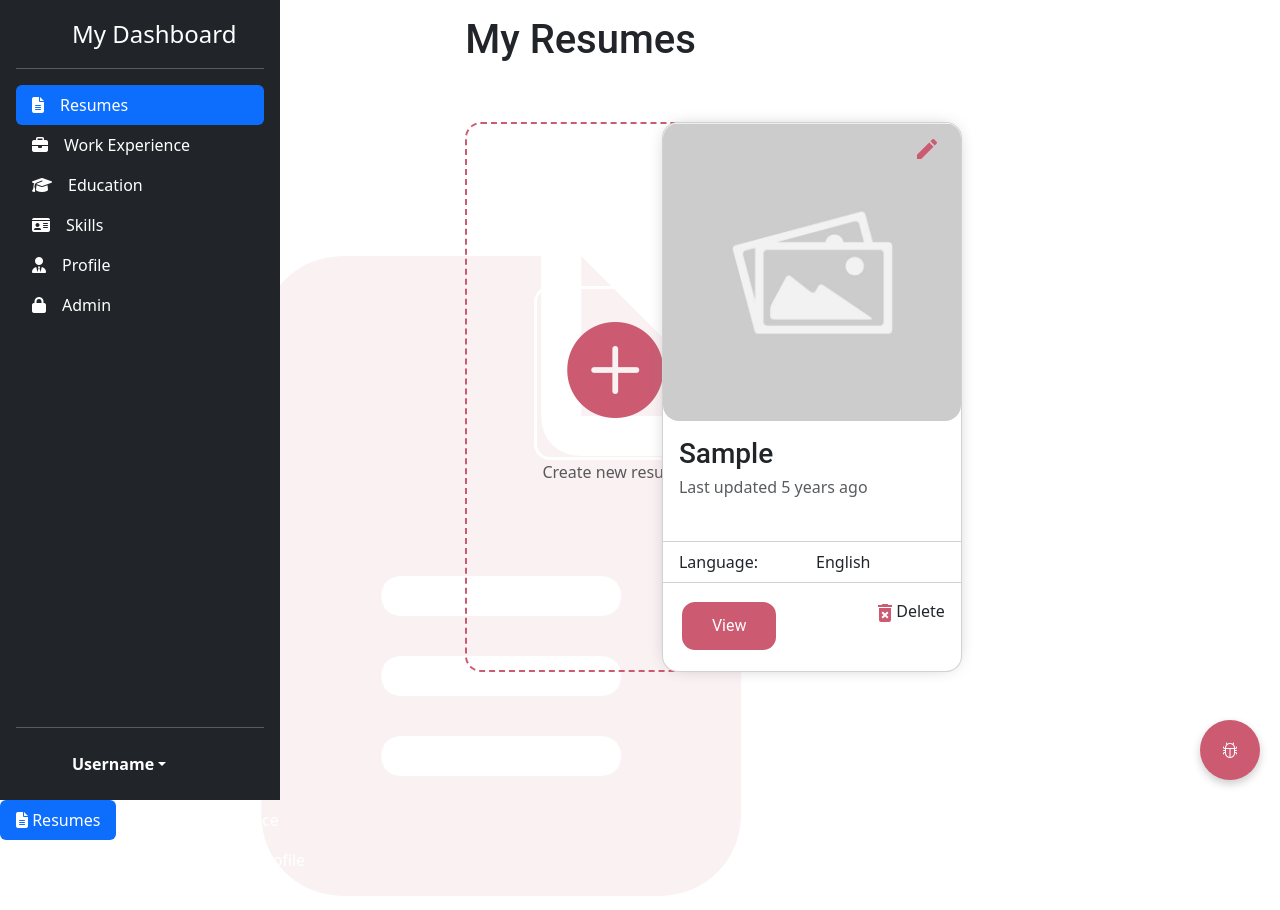
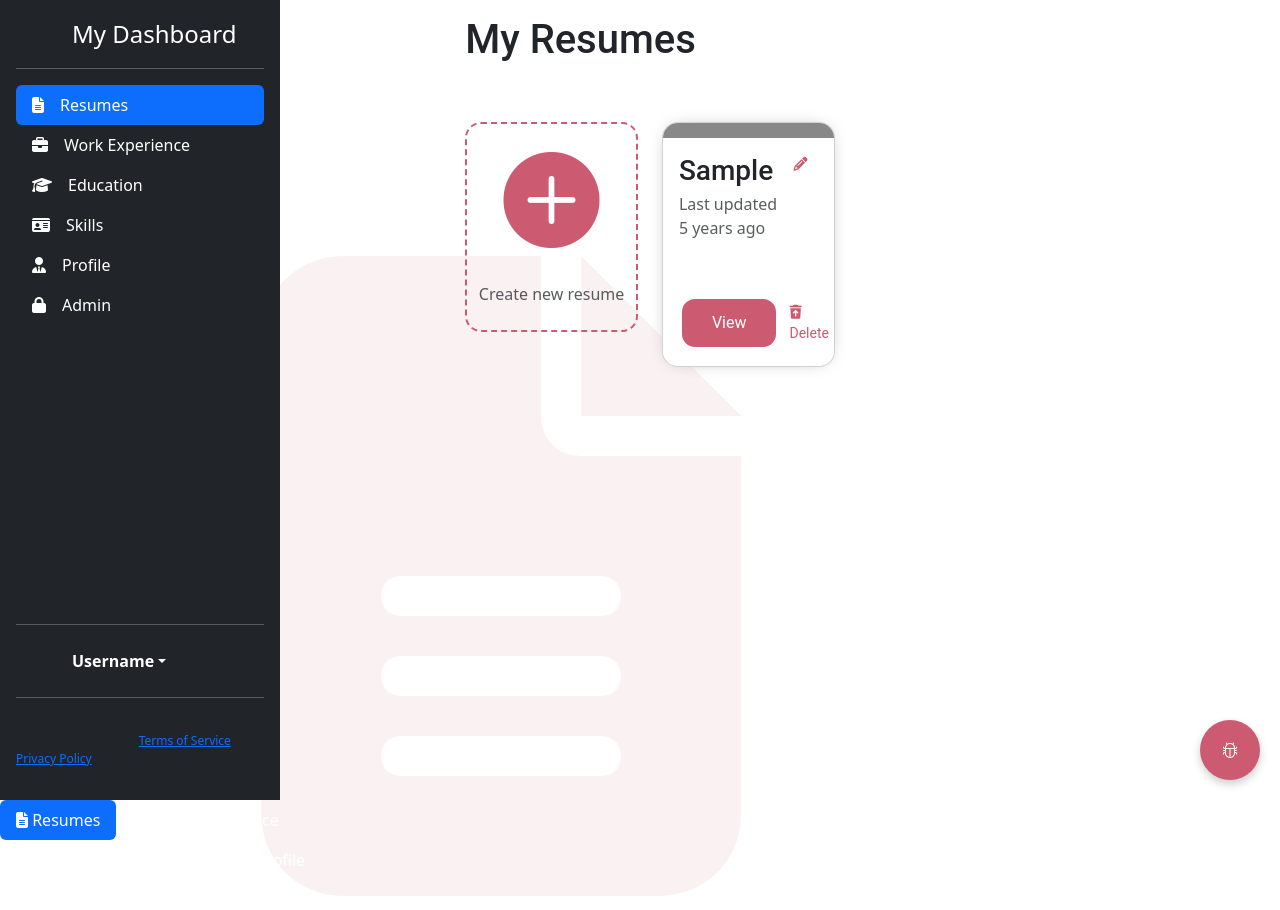
Before and after one commit to SimmoM8/Mr-Worker, a PHP site: page /mr-worker/my in a window 1280 px wide; the page is wider, and only the part inside the window is pictured. Run offline with PHP 8.4, Linux system fonts and the light colour scheme; the visitor is signed in with stand-in values (Sample User, id 1); tables that the repository leaves empty hold one stand-in row (values such as "Sample post"); some libraries are stand-ins or nearby versions.

Commit message:
styling updates particularly to resume cards

```diff
--- a/css/styles.css
+++ b/css/styles.css
@@ -141,20 +141,22 @@
   font-family: var(--font-main);
 }
 
-btn,
+.main-btn {
+  border: 3px solid white !important;
+  border-radius: var(--border-radius) !important;
+  padding: 12px 30px;
+}
+
+button,
 .btn {
-  border: 3px solid white !important;
   font-family: var(--font-main);
   font-size: 16px;
   color: var(--color-primary);
-  padding: 12px 30px;
   background: none;
-  border-radius: var(--border-radius) !important;
   box-shadow: none;
 }
 
-btn:hover,
-.btn:hover {
+.main-btn:hover {
   border: 3px solid white;
   box-shadow: 0 0 0 3px var(--color-primary);
 }
@@ -189,6 +191,11 @@
   color: white !important;
 }
 
+.btn-secondary {
+  background-color: white !important;
+  color: var(--color-primary) !important;
+}
+
 .menu-btn {
   font-family: var(--font-main);
   font-size: 14px;
@@ -198,6 +205,11 @@
   border: none;
   cursor: pointer;
   padding: 0 10px;
+}
+
+.menu-btn.shrink:hover {
+  font-size: 12px;
+  transition: font-size 0.1s;
 }
 
 /*	CARDS	*/
@@ -235,26 +247,37 @@
 }
 
 .card-resumes {
-  width: 300px;
-  height: 550px;
+  overflow-y: hidden;
+}
+
+.card-resumes h3.card-text {
+  overflow: hidden;
+  text-overflow: ellipsis;
+  max-width: calc(100% -14px);
+  display: block;
+}
+
+.color-gradient {
+  width: 100%;
+  height: 15px;
+}
+
+.copywrite {
+  font-size: 12px;
+  color: lightgrey;
 }
 
 .buttons {
   display: flex;
   justify-content: space-between;
   width: 100%;
+  align-items: center;
 }
 
 .card-placeholder {
   border: dashed 2px var(--color-primary);
   border-radius: 15px;
   margin-bottom: 20px;
-}
-
-.edit-resume-btn {
-  position: absolute;
-  right: 24px;
-  top: 12px;
 }
 
 hex-input::part(input) {
@@ -521,11 +544,9 @@
   /* Optional to keep responsive, adjust as required */
 }
 
-#modal_resume>.modal-content {
+.modal-content {
   height: 75vh;
-  /* Set the modal content height to 75% of the viewport height */
   overflow-y: auto;
-  /* Ensure the content is scrollable if it exceeds the set height */
 }
 
 /* General styles for profile picture */
--- a/js/experience.js
+++ b/js/experience.js
@@ -134,7 +134,7 @@
                 <li class="skill-item list-group-item" data-id="${skill.skill_id}" data-employer="${experience.id}" data-call="${call}">
                   <div class="d-flex">
 					  <button class="menu-btn btn-outline-danger delete-point" data-id="${skill.skill_id}">
-						<i class="fas fa-trash-alt"></i>
+						<i class="fas fa-square-minus"></i>
 					  </button>
                     <span class="point-text">${skill.skill_name}</span>
                   </div>
@@ -143,7 +143,7 @@
           </div>
           <div class="input-group mb-3">
 			<input type="text" class="form-control" id="input_experience_${experience.id}" placeholder="Type your skill here">
-            <button class="btn btn-outline-secondary" type="button" id="add_work_experience_${experience.id}" onClick="Experience.addPoint('${call}', '${experience.id}')">Add Skill</button>
+            <button class="btn btn-outline-secondary" type="button" id="add_work_experience_${experience.id}" onClick="Experience.addPoint('${call}', '${experience.id}')"><i class="fas fa-square-plus"></i></button>
           </div>
         </div>
       </div>
--- a/my/fetch-resumes.php
+++ b/my/fetch-resumes.php
@@ -2,31 +2,35 @@
 session_start();
 
 // If user is not logged in, redirect to sign-in page
-if ( !isset( $_SESSION[ 'user_id' ] ) ) {
-  header( "Location: ../sign-in.html" );
+if (!isset($_SESSION['user_id'])) {
+  header("Location: ../sign-in.html");
   exit();
 }
 
-include '../db.php';
+require '../db.php';
 
 try {
   $ajax_output = ''; // Initialize variable
 
   // Include the "add new resume" template
   ob_start();
-  include( 'template-card-add.html' );
+  include('template-card-add.html');
   $ajax_output .= ob_get_clean();
 
   // Fetch resumes for the logged-in user
-  $stmt = $pdo->prepare( "SELECT id, job_position, last_updated FROM resumes WHERE user_id = :user_id ORDER BY last_updated DESC" );
-  $stmt->execute( [ 'user_id' => $_SESSION[ 'user_id' ] ] );
+  $stmt = $pdo->prepare("SELECT * FROM resumes WHERE user_id = :user_id ORDER BY last_updated DESC");
+  $stmt->execute(['user_id' => $_SESSION['user_id']]);
 
-  if ( $stmt->rowCount() > 0 ) {
-    while ( $row = $stmt->fetch( PDO::FETCH_ASSOC ) ) {
+  if ($stmt->rowCount() > 0) {
+    while ($row = $stmt->fetch(PDO::FETCH_ASSOC)) {
       // Extract data for the template
-      $id = htmlspecialchars( $row[ 'id' ] );
-      $name = htmlspecialchars( $row[ 'job_position' ] );
-      $last_updated = htmlspecialchars( $row[ 'last_updated' ] );
+      $id = htmlspecialchars($row['id']);
+      $name = htmlspecialchars($row['job_position']);
+      $last_updated = htmlspecialchars($row['last_updated']);
+      $color1 = $row['grad_color_1'];
+      $color2 = $row['grad_color_2'];
+      error_log($color1);
+      error_log($color2);
 
       // Use the template file to render the card
       ob_start();
@@ -37,29 +41,29 @@
     $ajax_output .= "<p>No resumes found.</p>";
   }
   echo $ajax_output;
-} catch ( Exception $e ) {
-  error_log( $e->getMessage() );
+} catch (Exception $e) {
+  error_log($e->getMessage());
   echo "<p>An error occurred while fetching resumes.</p>";
 }
 
 // Calculate the time difference
-function timeAgo( $datetime ) {
+function timeAgo($datetime)
+{
   $now = new DateTime();
-  $lastUpdated = new DateTime( $datetime );
-  $diff = $now->diff( $lastUpdated );
+  $lastUpdated = new DateTime($datetime);
+  $diff = $now->diff($lastUpdated);
 
-  if ( $diff->y > 0 ) {
-    return $diff->y . " year" . ( $diff->y > 1 ? "s" : "" ) . " ago";
-  } elseif ( $diff->m > 0 ) {
-    return $diff->m . " month" . ( $diff->m > 1 ? "s" : "" ) . " ago";
-  } elseif ( $diff->d > 0 ) {
-    return $diff->d . " day" . ( $diff->d > 1 ? "s" : "" ) . " ago";
-  } elseif ( $diff->h > 0 ) {
-    return $diff->h . " hour" . ( $diff->h > 1 ? "s" : "" ) . " ago";
-  } elseif ( $diff->i > 0 ) {
-    return $diff->i . " minute" . ( $diff->i > 1 ? "s" : "" ) . " ago";
+  if ($diff->y > 0) {
+    return $diff->y . " year" . ($diff->y > 1 ? "s" : "") . " ago";
+  } elseif ($diff->m > 0) {
+    return $diff->m . " month" . ($diff->m > 1 ? "s" : "") . " ago";
+  } elseif ($diff->d > 0) {
+    return $diff->d . " day" . ($diff->d > 1 ? "s" : "") . " ago";
+  } elseif ($diff->h > 0) {
+    return $diff->h . " hour" . ($diff->h > 1 ? "s" : "") . " ago";
+  } elseif ($diff->i > 0) {
+    return $diff->i . " minute" . ($diff->i > 1 ? "s" : "") . " ago";
   } else {
     return "just now";
   }
 }
-?>
--- a/my/modal-experience.php
+++ b/my/modal-experience.php
@@ -78,9 +78,9 @@
         </form>
       </div>
       <div class="modal-footer">
-        <button type="button" class="btn btn-secondary" data-bs-dismiss="modal" aria-label="Cancel">Cancel</button>
-        <button type="button" class="btn btn-primary" id="addEntryBtn">Add</button>
-        <button type="button" class="btn btn-primary" id="updateEntryBtn">Save</button>
+        <button type="button" class="btn btn-secondary main-btn" data-bs-dismiss="modal" aria-label="Cancel">Cancel</button>
+        <button type="button" class="btn btn-primary main-btn" id="addEntryBtn">Add</button>
+        <button type="button" class="btn btn-primary main-btn" id="updateEntryBtn">Save</button>
       </div>
     </div>
   </div>
--- a/my/resumes.php
+++ b/my/resumes.php
@@ -44,23 +44,23 @@
         </nav>
 
         <!-- Tab Content -->
-        <div class="tab-content" id="nav-tabContent">
-          <div class="tab-pane fade show active" id="modal-content" role="tabpanel" tabindex="0"> </div>
+        <div class="tab-content" id="nav-tabContent" style="overflow-y: auto; height: 100%;">
+          <div class="tab-pane fade show active" id="modal-content" role="tabpanel" tabindex="0" style="height: 100%;"> </div>
         </div>
       </div>
       <div class="modal-footer">
         <!-- Buttons -->
-        <button type="button" class="btn btn-secondary" id="cancelBtn" data-bs-dismiss="modal" aria-label="Cancel" onClick="Resumes.closeModal()">Cancel</button>
-        <button type="button" class="btn btn-primary" id="submitBtn">Next</button>
-        <button type="button" class="btn btn-secondary" id="closeBtn" data-bs-dismiss="modal" aria-label="Close" onClick="Resumes.closeModal()">Close</button>
-        <button type="button" class="btn btn-primary" id="updateBtn">Save</button>
+        <button type="button" class="btn btn-secondary main-btn" id="cancelBtn" data-bs-dismiss="modal" aria-label="Cancel" onClick="Resumes.closeModal()">Cancel</button>
+        <button type="button" class="btn btn-primary main-btn" id="submitBtn">Next</button>
+        <button type="button" class="btn btn-secondary main-btn" id="closeBtn" data-bs-dismiss="modal" aria-label="Close" onClick="Resumes.closeModal()">Close</button>
+        <button type="button" class="btn btn-primary main-btn" id="updateBtn">Save</button>
       </div>
     </div>
   </div>
 </div>
 <script>
-    console.log("Inline script in resumes.php executed");
-    if (typeof Resumes !== "undefined" && Resumes.init) {
-      Resumes.init(); // Initialize Experience.js for this page
-    }
-  </script>
+  console.log("Inline script in resumes.php executed");
+  if (typeof Resumes !== "undefined" && Resumes.init) {
+    Resumes.init(); // Initialize Experience.js for this page
+  }
+</script>
--- a/my/side_bar.php
+++ b/my/side_bar.php
@@ -1,6 +1,5 @@
 <div class="main-nav">
-  <aside
-    class="d-flex flex-column flex-shrink-0 p-3 text-white bg-dark fixed-top vh-100"
+  <aside class="d-flex flex-column flex-shrink-0 p-3 text-white bg-dark fixed-top vh-100"
     style="width: 280px"
     id="sidebar">
     <a
@@ -83,6 +82,15 @@
         <li><a class="dropdown-item" href="../sign-in.html">Sign out</a></li>
       </ul>
     </div>
+    <hr>
+    <div>
+      <?php $site_version = "Alpha--V1.0.8"; ?>
+      <p class="text-muted copywrite bg-dark">
+        © <?php echo date("Y"); ?> Mr.Worker. All rights reserved. | Version <?php echo $site_version; ?>
+        <a href="terms-of-service.html">Terms of Service</a> | <a href="privacy-policy.html">Privacy Policy</a>
+      </p>
+
+    </div>
   </aside>
 
   <!-- Bottom Navigation for Mobile -->
--- a/my/template-card-resume.php
+++ b/my/template-card-resume.php
@@ -1,31 +1,34 @@
 <div class="col">
-  <div class="card card-resumes" id="card_<?php echo htmlspecialchars($id); ?>"> <img class="card-img-top" src="default_image.jpeg" alt="Resume image">
-    <div class="card-body">
-      <h3 class="card-text"><?php echo htmlspecialchars($name ?? 'Untitled'); ?></h3>
-      <p class="card-subtitle mb-4 text-muted">Last updated <?php echo isset($last_updated) ? timeAgo($last_updated) : 'just now'; ?></p>
+  <div class="card card-resumes" id="card_<?php echo htmlspecialchars($id); ?>">
+    <div class="color-gradient" style="background-image: linear-gradient(to right, <?php echo isset($color1) ? $color1 : 'white'; ?>, <?php echo isset($color2) ? $color2 : 'white'; ?>">
+
     </div>
-    <ul class="list-group list-group-flush">
+    <div style="position: relative;">
+      <div class="card-body" style="display: flex; justify-content: space-between;">
+        <div>
+          <h3 class="card-text"><?php echo htmlspecialchars($name ?? 'Untitled'); ?></h3>
+          <p class="card-subtitle mb-4 text-muted">Last updated <?php echo isset($last_updated) ? timeAgo($last_updated) : 'just now'; ?></p>
+        </div>
+        <div class="btn-icon menu-btn edit-resume-btn" id="edit_<?php echo htmlspecialchars($id); ?>" data-id="<?php echo htmlspecialchars($id); ?>">
+          <i class="fas fa-pencil"></i>
+        </div>
+      </div>
+      <!--     <ul class="list-group list-group-flush">
       <li class="list-group-item list-inline">
         <div style="display: inline-block; width: 50%">Language:</div>
         <span>English</span> </li>
-    </ul>
-    <div class="card-body">
-      <div class="buttons">
-        <form action="gen-pdf.php" method="post">
-          <input type="hidden" name="card_id" value="<?php echo htmlspecialchars($id); ?>">
-          <button class="btn btn-primary btn-lg" name="submit">View</button>
-        </form>
-        <div class="btn-icon delete-resume-btn" id="delete_<?php echo htmlspecialchars($id); ?>" data-id="<?php echo htmlspecialchars($id); ?>">
-          <svg class="icon i-colored" xmlns="http://www.w3.org/2000/svg" width="14" height="18" viewBox="0 0 14 18">
-            <path id="Icon_material-delete-forever" data-name="Icon material-delete-forever" d="M8.5,20.5a2.006,2.006,0,0,0,2,2h8a2.006,2.006,0,0,0,2-2V8.5H8.5Zm2.46-7.12,1.41-1.41,2.13,2.12,2.12-2.12,1.41,1.41L15.91,15.5l2.12,2.12-1.41,1.41L14.5,16.91l-2.12,2.12-1.41-1.41,2.12-2.12ZM18,5.5l-1-1H12l-1,1H7.5v2h14v-2Z" transform="translate(-7.5 -4.5)"/>
-          </svg>
-          Delete </div>
+    </ul> -->
+      <div class="card-body" style="align-content: end;">
+        <div class="buttons">
+          <form action="gen-pdf.php" method="post">
+            <input type="hidden" name="card_id" value="<?php echo htmlspecialchars($id); ?>">
+            <button class="btn btn-primary main-btn btn-lg" name="submit">View</button>
+          </form>
+          <div class="btn-icon menu-btn delete-resume-btn" id="delete_<?php echo htmlspecialchars($id); ?>" data-id="<?php echo htmlspecialchars($id); ?>">
+            <i class="fas fa-trash-arrow-up me-3"></i>Delete
+          </div>
+        </div>
       </div>
-    </div>
-    <div class="btn-icon edit-resume-btn" id="edit_<?php echo htmlspecialchars($id); ?>" data-id="<?php echo htmlspecialchars($id); ?>">
-      <svg class="icon i-colored" xmlns="http://www.w3.org/2000/svg" width="20" height="20" viewBox="0 0 20 20">
-        <path data-name="Icon material-edit" d="M4.5,20.33V24.5H8.666L20.953,12.209,16.787,8.043ZM24.175,8.987a1.106,1.106,0,0,0,0-1.566l-2.6-2.6a1.106,1.106,0,0,0-1.566,0L17.976,6.854l4.166,4.166,2.033-2.033Z" transform="translate(-4.5 -4.496)"/>
-      </svg>
     </div>
   </div>
 </div>
```
Also changed, not shown: js/skills.js (+4 -4 lines).
